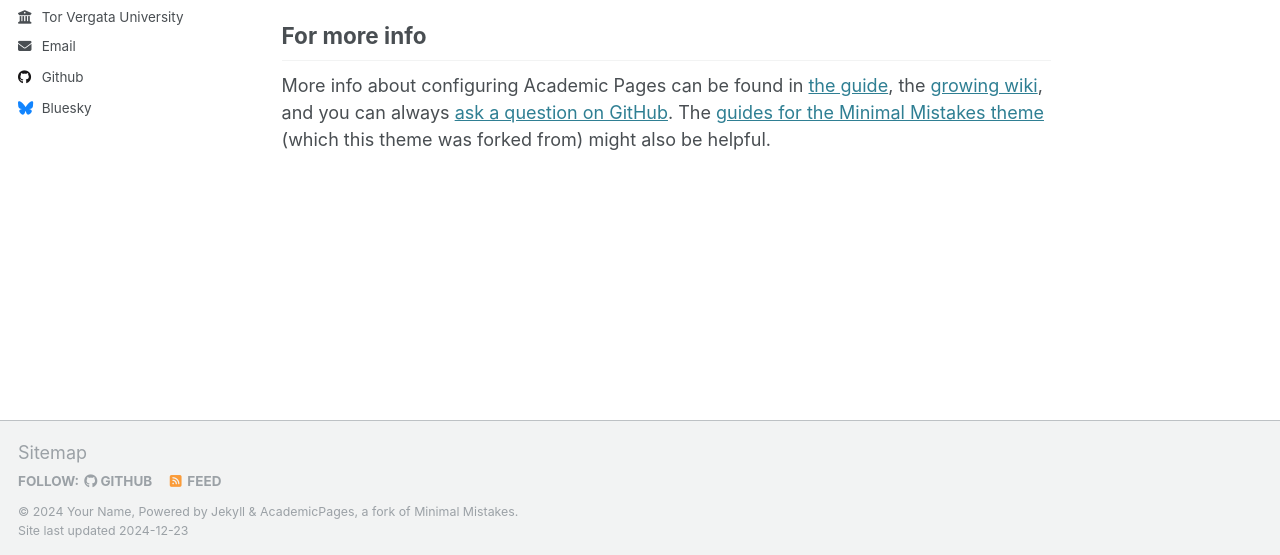
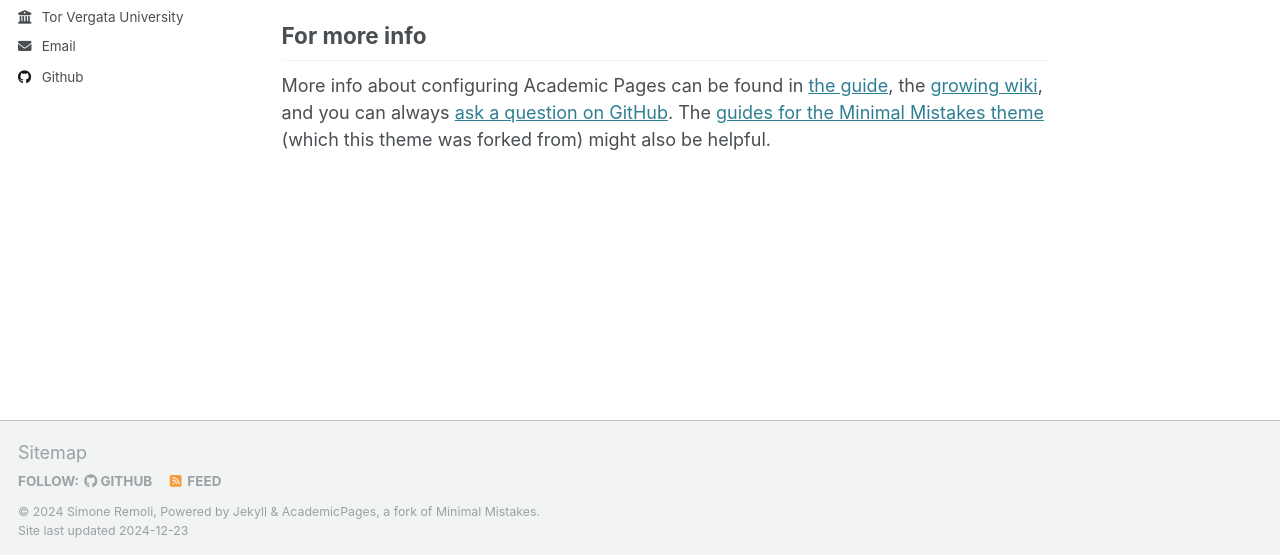
Before and after one commit to SimoneRemoli/SimoneRemoli.github.io, a Jekyll site: the page built from _pages/about.md, in a window 1280 px wide and 900 px high, scrolled down 2643 px. Shown: the part 342-897 px from the top of the window. Built offline with Jekyll 4.4.1, drawn with Linux system fonts in a browser that asks for light colours.

Commit message:
Update _config.yml

```diff
--- a/_config.yml
+++ b/_config.yml
@@ -10,7 +10,7 @@
 locale                   : "en-US"
 title                    : "Simone Remoli Homepage"
 title_separator          : "-"
-name                     : &name "Your Name"
+name                     : &name "Simone Remoli"
 description              : &description "personal description"
 url                      : https://simoneremoli.github.io/ # the base hostname & protocol for your site e.g. "https://[your GitHub username].github.io"
 baseurl                  : "" # the subpath of your site, e.g. "/blog"
@@ -49,7 +49,7 @@ author:
   stackoverflow    : # User number or user number and name (i.e., use "1" or "1/jeff-atwood")
 
   # Social media
-  bluesky          : "bsky.app" # Replace this with you Bluesky username
+  bluesky          : # Username # Replace this with you Bluesky username
   facebook         : # Username
   flickr           : # Username
   foursquare       : # Username
```
